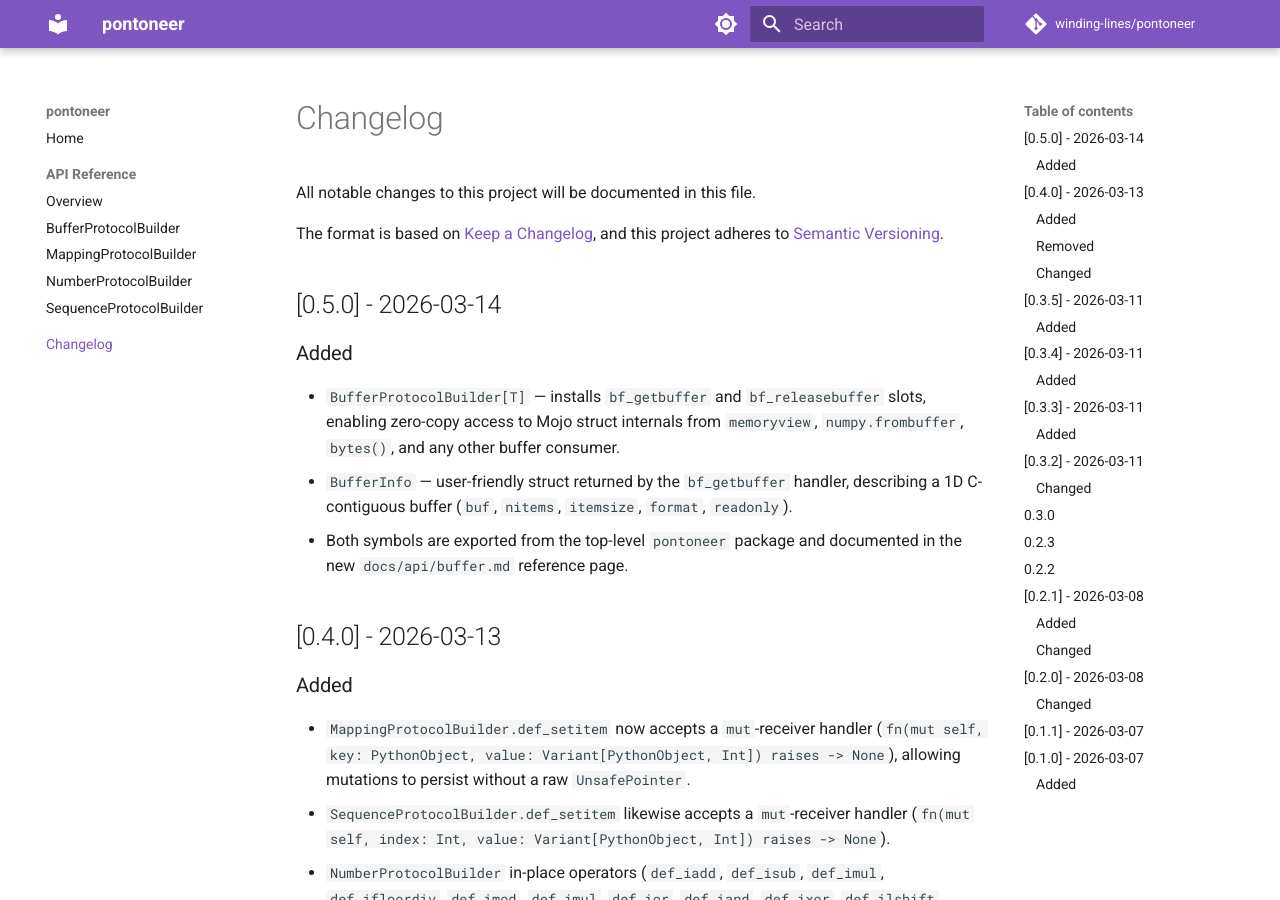
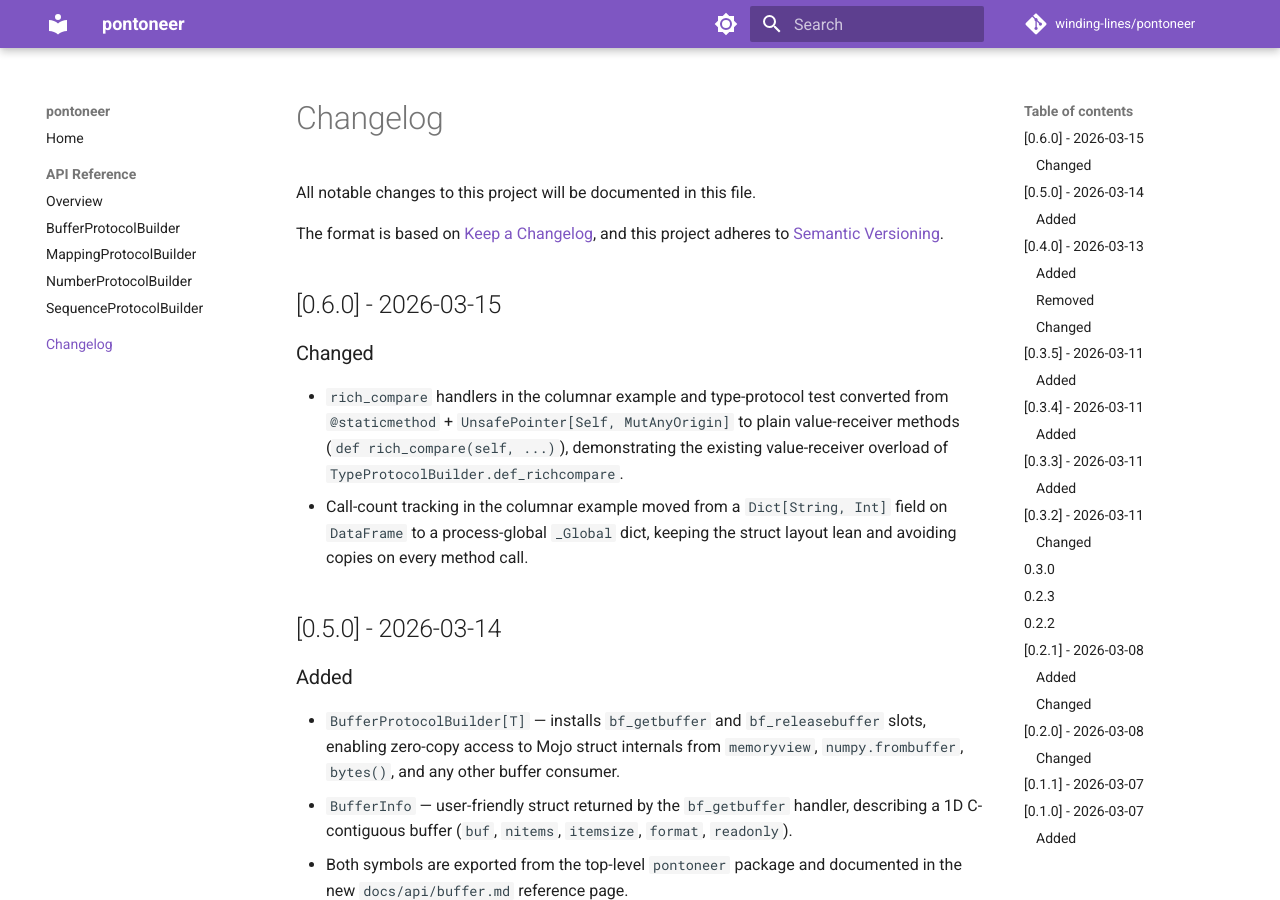
Before and after one commit to winding-lines/pontoneer, an MkDocs documentation site: the page built from docs/changelog.md, in a window 1280 px wide and 900 px high. Built offline with MkDocs 1.6.1 and Material for MkDocs 9.7.7, drawn with Linux system fonts in a browser that asks for light colours; comment, search, counter and statistics services are not loaded.

Commit message:
Bump version to 0.6.0, add changelog entry for value-receiver improvements
Co-Authored-By: Claude Sonnet 4.6 <noreply@anthropic.com>

```diff
--- a/CHANGELOG.md
+++ b/CHANGELOG.md
@@ -4,6 +4,12 @@ All notable changes to this project will be documented in this file.
 
 The format is based on [Keep a Changelog](https://keepachangelog.com/en/1.0.0/),
 and this project adheres to [Semantic Versioning](https://semver.org/spec/v2.0.0.html).
+
+## [0.6.0] - 2026-03-15
+
+### Changed
+- `rich_compare` handlers in the columnar example and type-protocol test converted from `@staticmethod` + `UnsafePointer[Self, MutAnyOrigin]` to plain value-receiver methods (`def rich_compare(self, ...)`), demonstrating the existing value-receiver overload of `TypeProtocolBuilder.def_richcompare`.
+- Call-count tracking in the columnar example moved from a `Dict[String, Int]` field on `DataFrame` to a process-global `_Global` dict, keeping the struct layout lean and avoiding copies on every method call.
 
 ## [0.5.0] - 2026-03-14
 
--- a/pixi.toml
+++ b/pixi.toml
@@ -1,6 +1,6 @@
 [workspace]
 name = "pontoneer"
-version = "0.5.0"
+version = "0.6.0"
 description = "Mojo library providing additional type protocol extensions for Python interop."
 authors = ["Marius Seritan <39998+winding-lines@users.noreply.github.com>"]
 license = "Apache-2.0 WITH LLVM-exception"
```
Also changed, not shown: README.md (+1 -1 lines), docs/index.md (+1 -1 lines), 2 other files.
